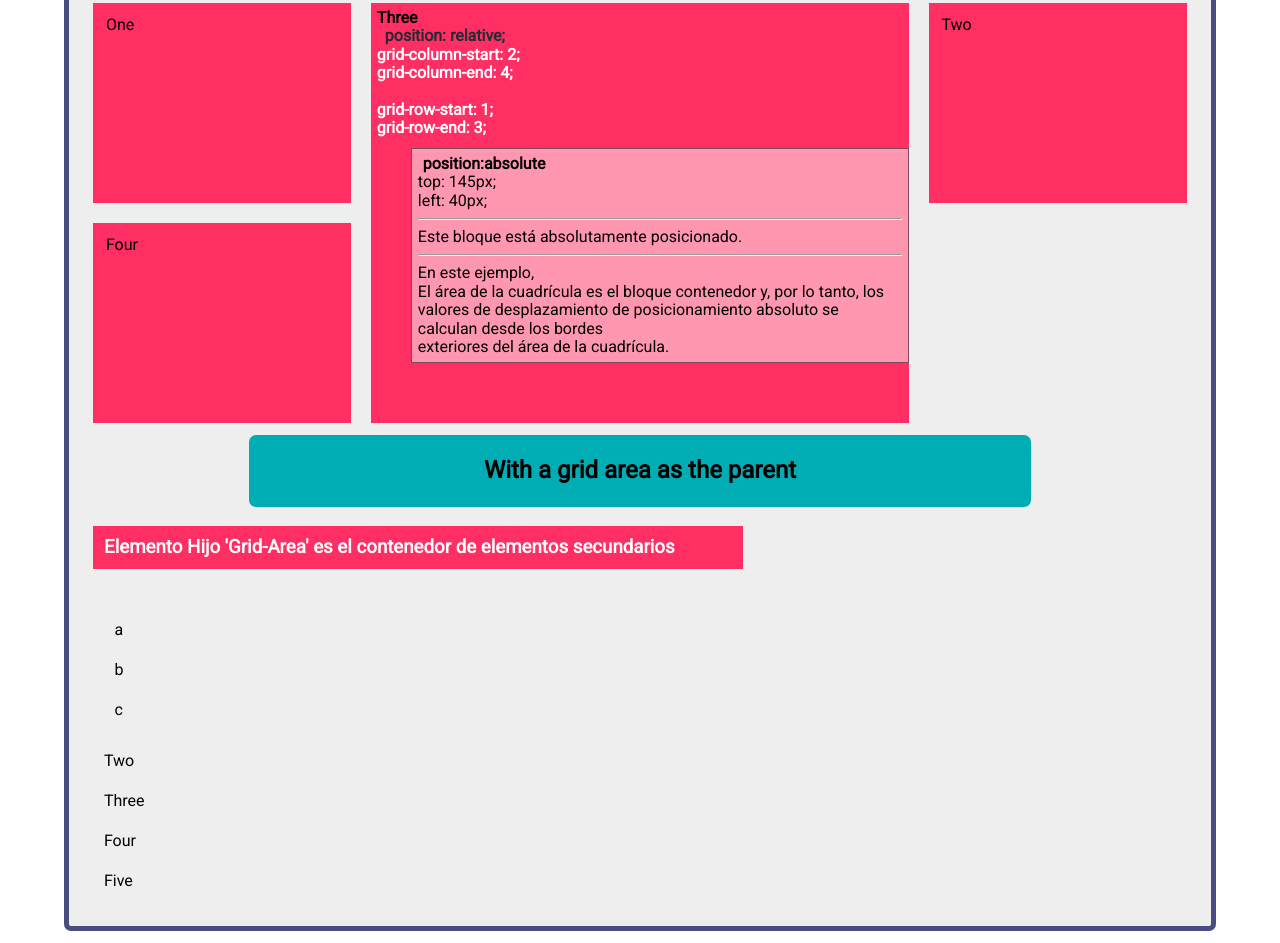
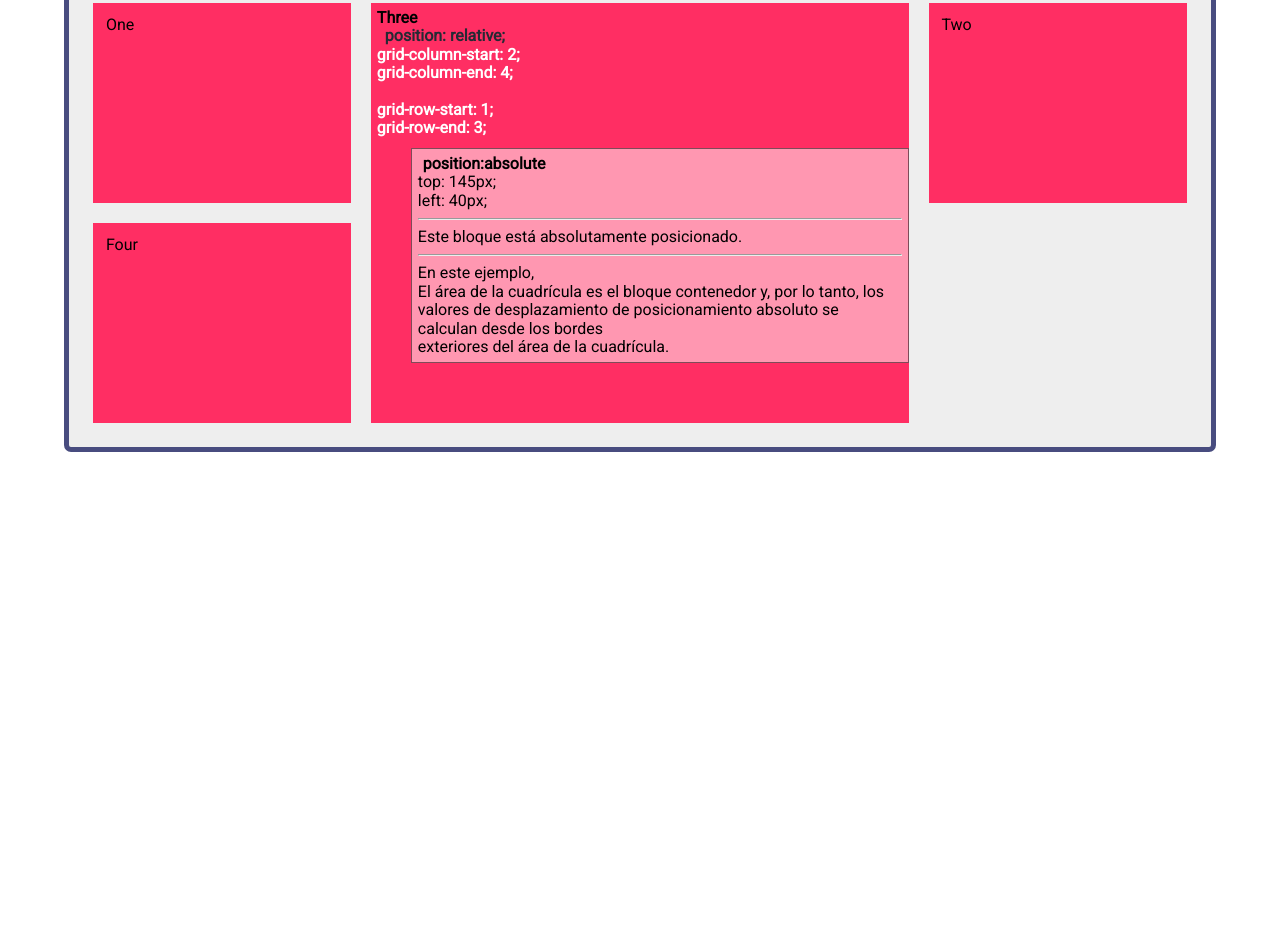
Before and after one commit to RVSWeb/CSS-Conceptos-Basico, a website: page public_html/css-grid-concept-basic/css-grid-mozilla/example-grid-method-advanced/c2-advanced-grid-css/c5-grid-and-absolutely-positioned-elements.html in a window 1280 px wide. Shown: the part 1179-2122 px from the top of the page. After the commit the page ends 1644 px from the top, so only its background shows below. Drawn offline with nearby package versions, Linux system fonts and the light colour scheme.

Commit message:
Modificacion de Ejemplos sobre :
Ejemplos sobre :
Columnas y Filas con posicionamiento absoluto

```diff
--- a/public_html/css-grid-concept-basic/css-grid-mozilla/example-grid-method-advanced/c2-advanced-grid-css/c5-grid-and-absolutely-positioned-elements.html
+++ b/public_html/css-grid-concept-basic/css-grid-mozilla/example-grid-method-advanced/c2-advanced-grid-css/c5-grid-and-absolutely-positioned-elements.html
@@ -276,25 +276,6 @@ Ref :
         </div>
       </div>
 
-      <h2 class="section__subtitle-2">
-        With a grid area as the parent
-      </h2>
-      <h3 class="subtitle--highlighted--grid-area">
-        Elemento Hijo &apos;Grid-Area&apos;
-        es el contenedor de elementos secundarios
-      </h3>
-      <div class="wrapper-content">
-        <div class="box box1">
-          <div class="wrapper-content-nested">a</div>
-          <div class="wrapper-content-nested">b</div>
-          <div class="wrapper-content-nested">c</div>
-        </div>
-        <div class="box box2">Two</div>
-        <div class="box box3">Three</div>
-        <div class="box box4">Four</div>
-        <div class="box box5">Five</div>
-      </div>
-
     </main>
 
   </body>
```
